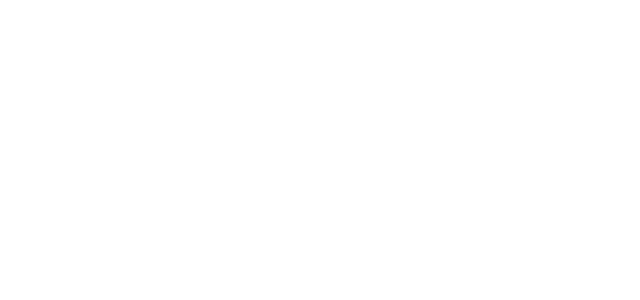
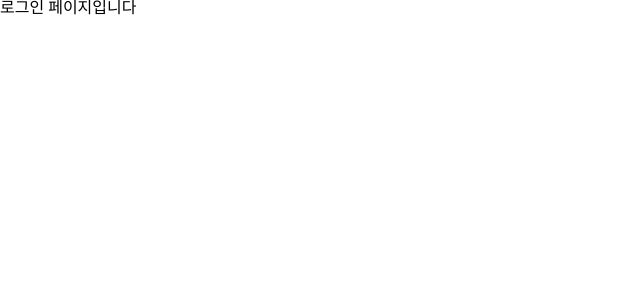
Before and after one commit to boostcampwm-2022/web25-SCOPA, a React (Create React App) app in the folder client/: page /login in a window 1280 px wide. Before the commit this address had no page. Shown: the top 300 px of the page, without its empty margins (0-640 px from the left). Built offline with nearby package versions, Linux system fonts and the light colour scheme.

Commit message:
feat: 로그인 라우터 추가

```diff
--- a/client/src/App.tsx
+++ b/client/src/App.tsx
@@ -1,12 +1,14 @@
 import { Routes, Route } from 'react-router-dom';
+import { LoginPage } from 'pages';
 
 // 라우팅은 이곳에
-function App() {
+const App = () => {
   return (
     <Routes>
       <Route path='/' element={<div>Hello world!!</div>} />
+      <Route path='/login' element={<LoginPage />} />
     </Routes>
   );
-}
+};
 
 export default App;
```
